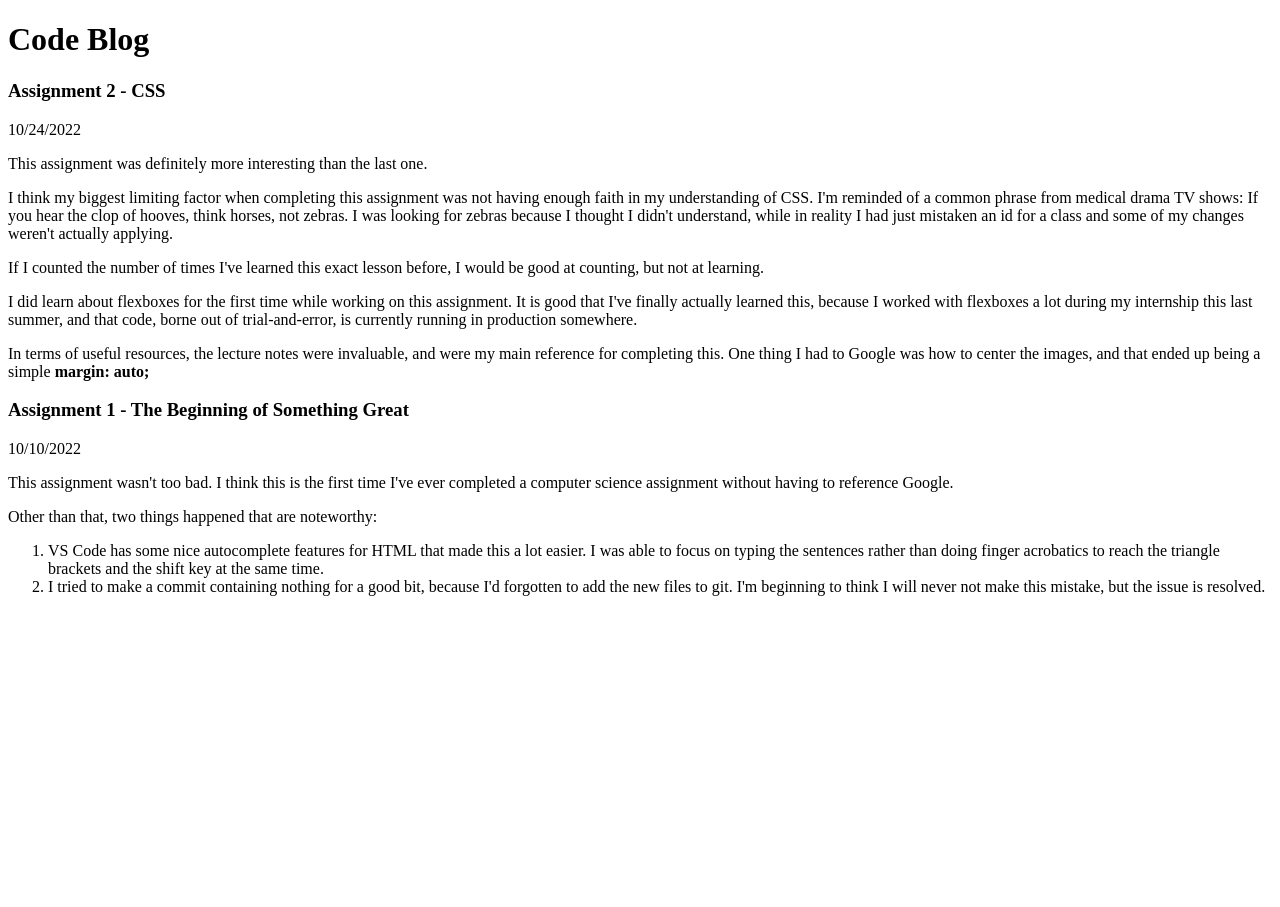
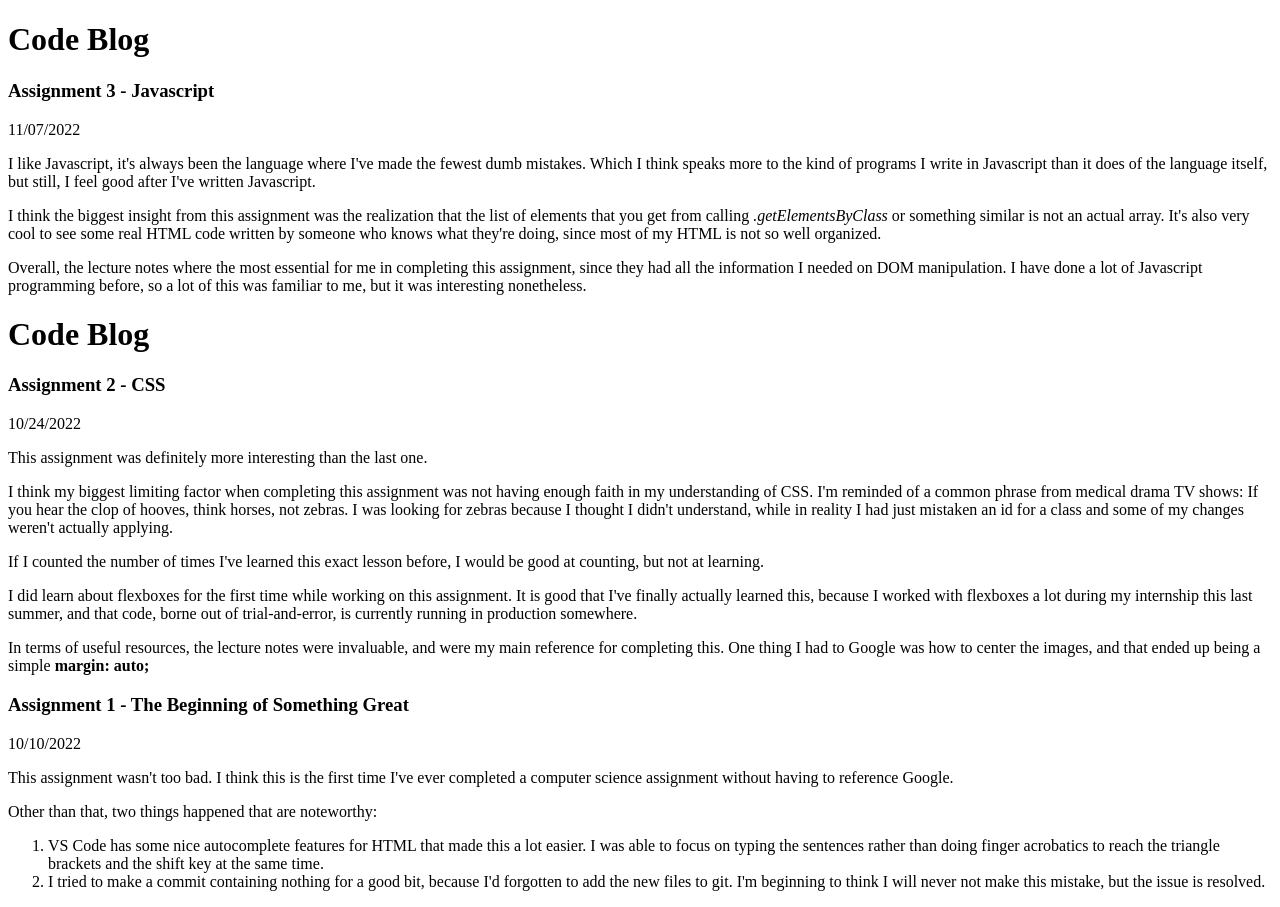
Before and after one commit to Omnicryptical/CS290-Code-Blog, a plain HTML site: page blog.html in a window 1280 px wide. Before the commit the page ends 800 px from the top, so only its background shows below. Drawn offline with Linux system fonts and the light colour scheme.

Commit message:
Added blog entry 3

```diff
--- a/blog.html
+++ b/blog.html
@@ -3,6 +3,25 @@
     <head>
     </head>
     <body>
+        <h1>Code Blog</h1>
+        <h3>Assignment 3 - Javascript</h3>
+        <p>11/07/2022</p>
+        <p>
+            I like Javascript, it's always been the language where I've made the fewest dumb mistakes. Which I think
+            speaks more to the kind of programs I write in Javascript than it does of the language itself, but still,
+            I feel good after I've written Javascript.
+        </p>
+        <p>
+            I think the biggest insight from this assignment was the realization that the list of elements that you
+            get from calling <em>.getElementsByClass</em> or something similar is not an actual array. It's also very
+            cool to see some real HTML code written by someone who knows what they're doing, since most of my HTML
+            is not so well organized.
+        </p>
+        <p>
+            Overall, the lecture notes where the most essential for me in completing this assignment, since they had
+            all the information I needed on DOM manipulation. I have done a lot of Javascript programming before, so
+            a lot of this was familiar to me, but it was interesting nonetheless.
+        </p>
         <h1>Code Blog</h1>
         <h3>Assignment 2 - CSS</h3>
         <p>10/24/2022</p>
```
